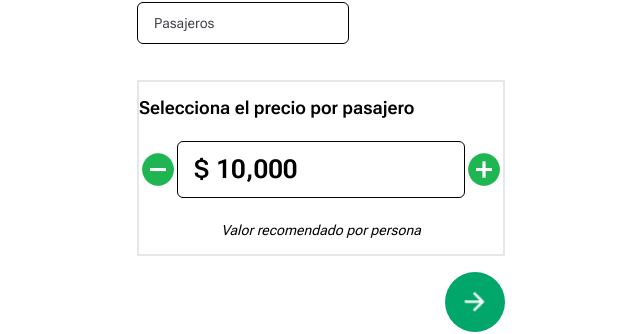
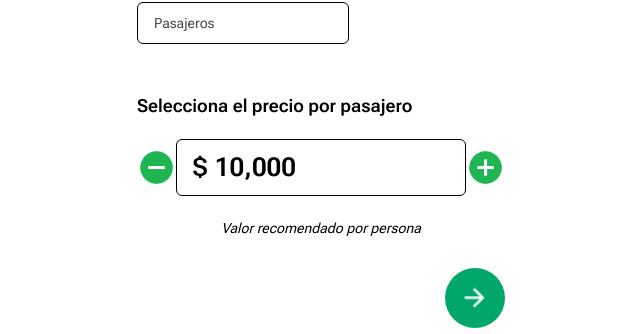
Before and after one commit to Diegogagan2587/A-Dedo, a React (Vite) app in the folder frontend/: page /trips/new/step-3 in a window 1280 px wide. Shown: the part 320-654 px from the top of the page, without its empty margins (319-959 px from the left). Built offline with nearby package versions, Linux system fonts and the light colour scheme; no server answers; a web font is replaced by a local one.

Commit message:
feat/front/TripCompanionsForm: Implemente increase-decrease amount buttons

```diff
--- a/frontend/src/pages/trips/new/TripCompanionsForm/InputPricePerPassenger.jsx
+++ b/frontend/src/pages/trips/new/TripCompanionsForm/InputPricePerPassenger.jsx
@@ -11,15 +11,18 @@ const InputPricePerPassenger = ({ price, setPrice }) => {
   };
   const handlePriceChange = (e) => {
     const inputValue = e.target.value.replace(/[^0-9]/g, '');
-    setPrice(inputValue);
+    setPrice(Number(inputValue));
   };
+
   return (
-    <section className="m-4 py-3 border-2">
+    <section className="m-4 py-3">
       <label htmlFor="" className="text-[18px] font-semibold font-roboto-flex">
         Selecciona el precio por pasajero
       </label>
       <div className="flex items-center justify-around py-5">
         <ChangePriceButton
+          id="decrease-price"
+          onClick={() => setPrice(price - 1)}
           iconSrc={removeCircle}
           alt=""/>
         <div
@@ -36,6 +39,8 @@ const InputPricePerPassenger = ({ price, setPrice }) => {
           />
         </div>
         <ChangePriceButton
+          id="increase-price"
+          onClick={() => setPrice(price + 1)}
           iconSrc={addCircle}
           alt=""
         />
```
